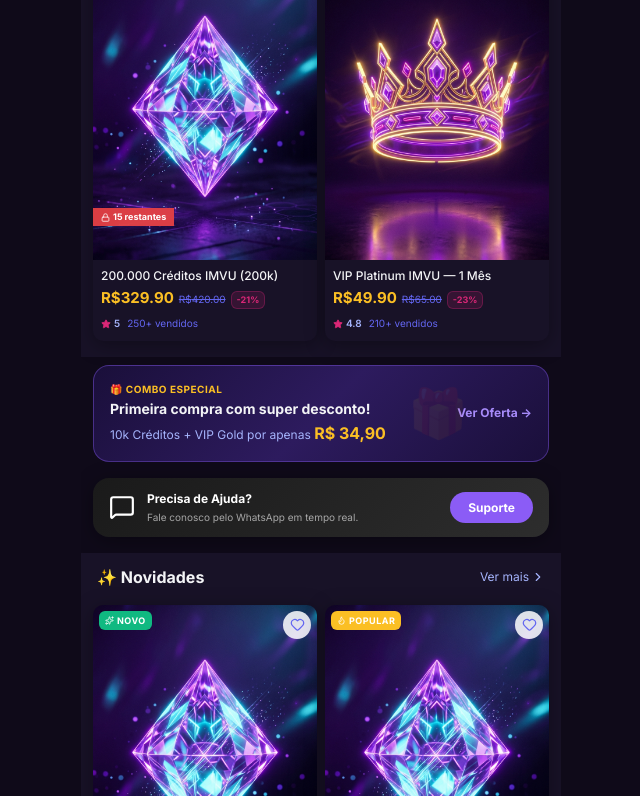
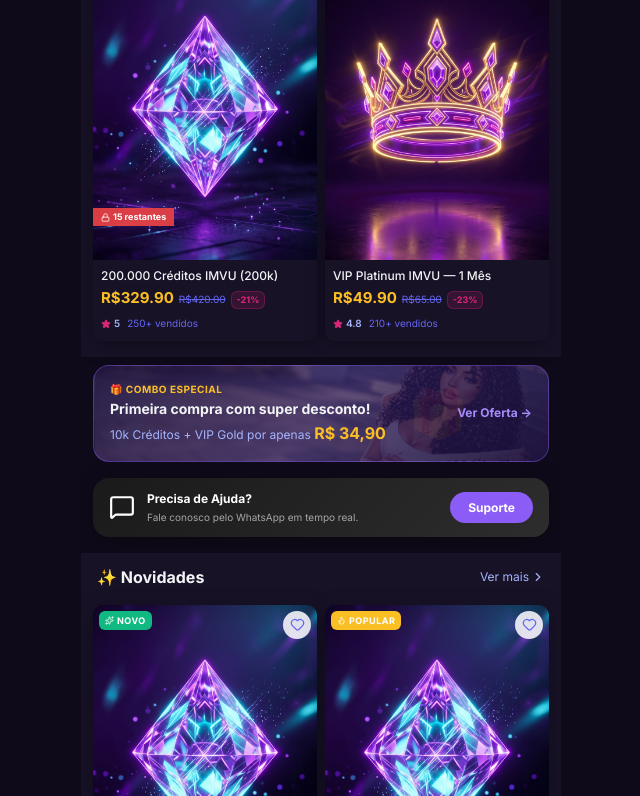
Before and after one commit to moisesalves0015/ir3h, a React (Vite) app: page / in a window 1280 px wide. Shown: the part 1880-2676 px from the top of the page, without its empty margins (319-959 px from the left). Built offline with nearby package versions, Linux system fonts and the light colour scheme.

Commit message:
design: set cover_all image as cover for all categories and banners

```diff
--- a/src/data/mockData.ts
+++ b/src/data/mockData.ts
@@ -218,7 +218,7 @@
 export const heroBanners: Banner[] = [
   {
     id: 1,
-    image: '/images/banner_synth.png',
+    image: '/images/cover_all.png',
     label: 'IR3H Store — Créditos IMVU com Envio Imediato',
     bgGradient: 'linear-gradient(135deg,#5b21b6 0%,#db2777 100%)',
   },
--- a/src/data/products.ts
+++ b/src/data/products.ts
@@ -915,41 +915,41 @@
     description: 'Pacotes de créditos originais para compras no catálogo IMVU. Entrega rápida por Presente ou Transferência.',
     emoji: '💎',
     color: '#312e81',
-    image: '/images/credits.png',
+    image: '/images/cover_all.png',
   },
   vip: {
     label: 'VIP IMVU',
     description: 'Assinaturas VIP para ter mais benefícios, badge exclusivo e créditos diários no IMVU.',
     emoji: '👑',
     color: '#5b21b6',
-    image: '/images/vip.png',
+    image: '/images/cover_all.png',
   },
   ap: {
     label: 'Access Pass (AP)',
     description: 'Desbloqueie o conteúdo adulto oficial do IMVU de forma segura e permanente.',
     emoji: '🔓',
     color: '#9d174d',
-    image: '/images/ap.png',
+    image: '/images/cover_all.png',
   },
   rooms: {
     label: 'Rooms IMVU',
     description: 'Salas personalizadas e decorações para seu espaço virtual no IMVU.',
     emoji: '🏠',
     color: '#1e3a8a',
-    image: '/images/rooms.png',
+    image: '/images/cover_all.png',
   },
   nude: {
     label: 'Conteúdo Adulto',
     description: 'Skins e roupas adultas premium para usuários com AP ativo. Conteúdo discreto e seguro.',
     emoji: '🔞',
     color: '#85144b',
-    image: '/images/nude.png',
+    image: '/images/cover_all.png',
   },
   combos: {
     label: 'Combos Especiais',
     description: 'Pacotes combinados com desconto especial. A forma mais econômica de aproveitar o IMVU.',
     emoji: '🎁',
     color: '#111827',
-    image: '/images/combos.png',
+    image: '/images/cover_all.png',
   },
 };
--- a/src/pages/HomePage/HomePage.css
+++ b/src/pages/HomePage/HomePage.css
@@ -48,7 +48,9 @@
 /* First purchase banner */
 .first-purchase-banner {
   margin: var(--space-2) var(--space-3);
-  background: linear-gradient(135deg, #1a0f3a 0%, #2d1b5e 50%, #1a0f3a 100%);
+  background: linear-gradient(135deg, rgba(26, 15, 58, 0.95) 0%, rgba(45, 27, 94, 0.75) 50%, rgba(26, 15, 58, 0.95) 100%), url('/images/cover_all.png');
+  background-size: cover;
+  background-position: center;
   border: 1px solid rgba(139, 92, 246, 0.4);
   border-radius: var(--radius-lg);
   padding: var(--space-4);
```
Also changed, not shown: public/images/cover_all.png (added).
